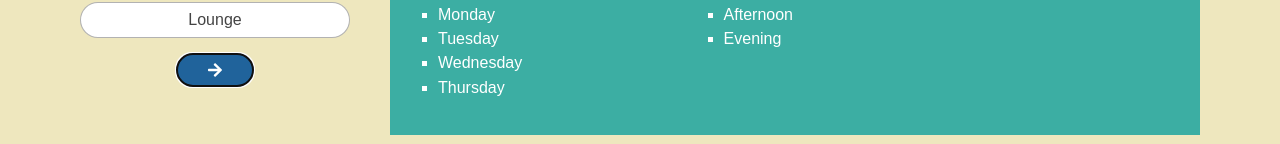
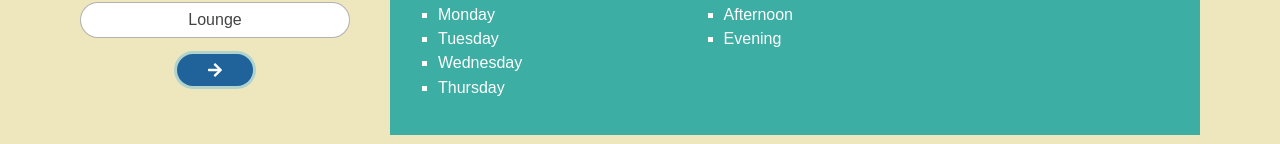
Before and after one commit to resant18/react-hook-in-action, a React (Create React App) app: page /bookables in a window 1280 px wide. Shown: the part 295-439 px from the top of the page. Built offline with nearby package versions, Linux system fonts and the light colour scheme; data requests are answered from the project's data file.

Commit message:
Add auto focus on next button using useRef

```diff
--- a/src/App.css
+++ b/src/App.css
@@ -81,6 +81,11 @@ a.btn {
 
 .btn:hover {
   box-shadow: 0 2px 5px rgba(0, 0, 0, 0.4);
+}
+
+.btn:focus {
+  outline: none;
+  box-shadow: 0 0 0 3px rgba(85, 179, 230, 0.4);
 }
 
 .btn-header {
--- a/src/components/Bookables/BookablesList.js
+++ b/src/components/Bookables/BookablesList.js
@@ -9,6 +9,7 @@ export const BookablesList = () => {
    const dispatch = useDispatch();
    const { group, bookableIndex, hasDetails, isLoading, error, bookables, isPresenting } = useSelector((state) => state.bookable);
    const timerRef = useRef(null);
+   const nextFocusedButton = useRef();
 
    // Use useEffect because getBookables fetch data for the component
    useEffect(() => {
@@ -73,6 +74,7 @@ export const BookablesList = () => {
 
    const changeBookable = (selectedIndex) => {
       dispatch(setBookableIndex(selectedIndex));
+      nextFocusedButton.current.focus();
    };
 
    const toggleHasDetails = () => {
@@ -100,6 +102,7 @@ export const BookablesList = () => {
                <button
                   className='btn'
                   onClick={nextBookable}
+                  ref={nextFocusedButton}
                   autoFocus
                >
                   <FaArrowRight>
```
